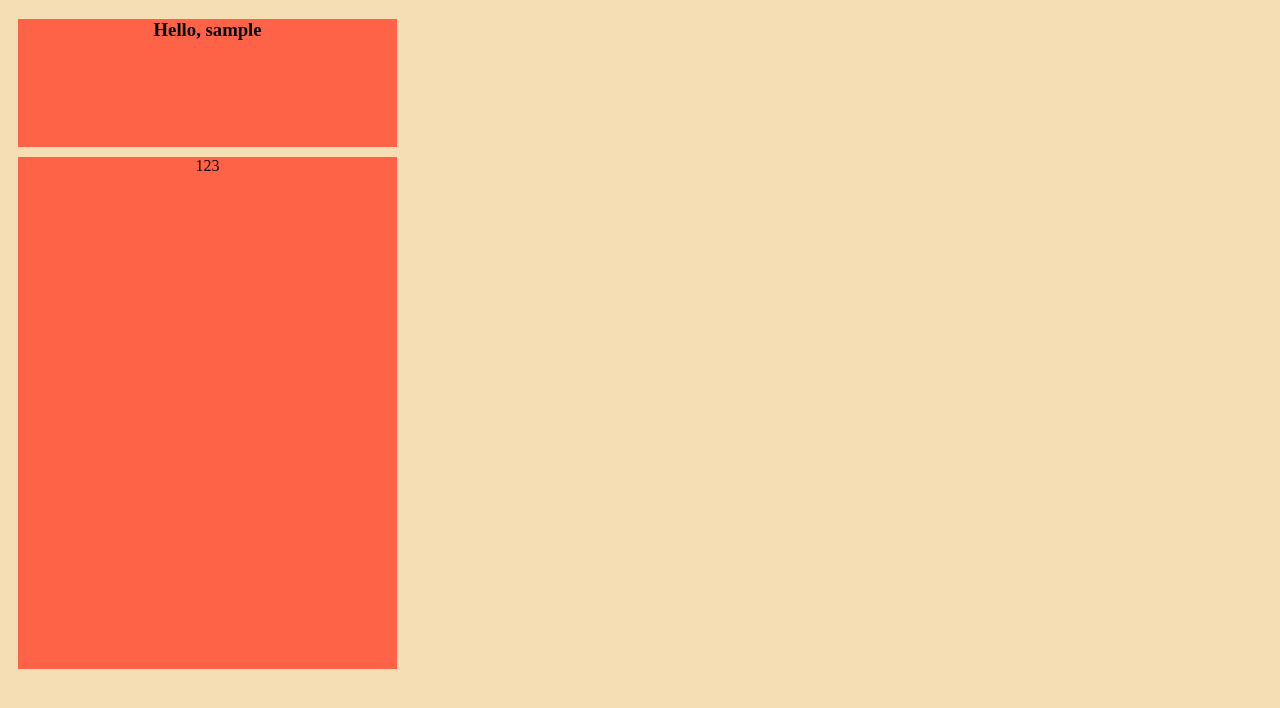
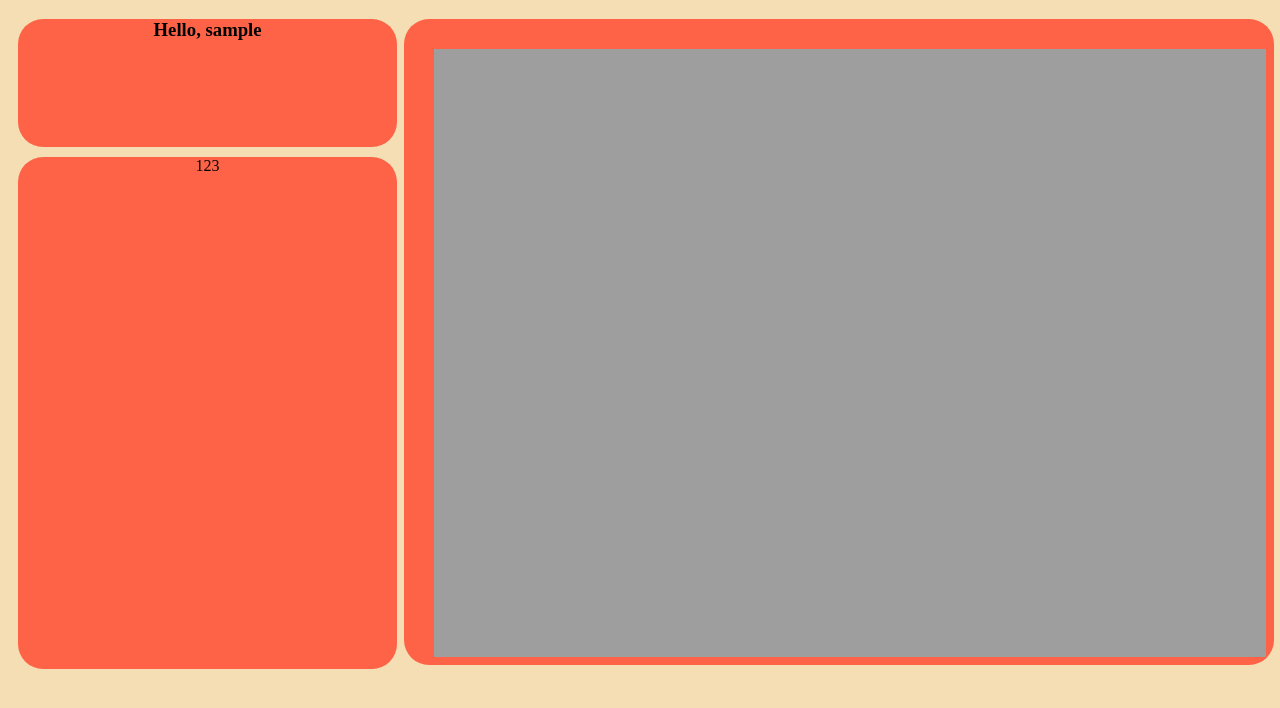
Before and after one commit to StepanShitov/ManipulatorControllerApp_Backend, a Django app: a page that uses manipulator/templates/manipulator/main_menu.html in a window 1280 px wide. Shown: the top 708 px of the page. Run offline with Django 3.2, Linux system fonts and the light colour scheme.

Commit message:
almost done with design, added camera functionality: works bad, but gonna figure out later

```diff
--- a/manipulator/templates/manipulator/main_menu.html
+++ b/manipulator/templates/manipulator/main_menu.html
@@ -1,18 +1,25 @@
 <!DOCTYPE html>
 <html>
 <head>
+    <meta name="viewport" content="width=device-width, minimum-scale=0.1">
     <style>
         .div {
-
+            margin: 10px 10px;
+            background-color: tomato;
+            text-align: center;
+            border-radius: 25px;
         }
     </style>
 </head>
 <body style="background-color: wheat;">
-    <div style=" height: 10vw; width: 30%; margin: 10px 10px; background-color:tomato; text-align: center;">
+    <div class="div" style=" height: 10vw; width: 30%;">
         <p><b><h3>Hello, {{ username }} </h3></b></p>
     </div>
-    <div style="height: 40vw; width: 30%; margin: 10px 10px; background-color:tomato; text-align: center;">
+    <div class="div" style="height: 40vw; width: 30%;">
         123
+    </div>
+    <div class="div" style="text-align: unset; position: absolute; left: 30%; top: 0; margin-left: 20px; margin-top: 19px; height: 50.5vw; width: 68vw;">
+        <img src="http://127.0.0.1:8000/manipulator/monitor/" style="margin-top: 30px; margin-left: 30px; width: 400px; height: 300px; height: 47.5vw; width: 65vw;">
     </div>
 </body>
 </html>
--- a/manipulator/urls.py
+++ b/manipulator/urls.py
@@ -1,9 +1,12 @@
 from django.contrib import admin
 from django.urls import path, include
 from . import views
+from django.http import StreamingHttpResponse
+from manipulator.camera import VideoCamera, gen
 
 urlpatterns = [
     path('', views.index, name='index'),
     path('login/', views.login, name='login'),
-    path('<username>/main_menu/', views.main_menu, name='main_menu')
+    path('<username>/main_menu/', views.main_menu, name='main_menu'),
+    path('monitor/', lambda r: StreamingHttpResponse(gen(VideoCamera()), content_type='multipart/x-mixed-replace; boundary=frame')),
 ]
--- a/manipulator/views.py
+++ b/manipulator/views.py
@@ -1,6 +1,7 @@
 from manipulator.models import User
 from django.shortcuts import render, resolve_url
-from django.http import HttpResponse
+from django.http import HttpResponse, StreamingHttpResponse
+from manipulator.camera import VideoCamera, gen
 
 
 def index(request):
```
Also changed, not shown: manipulator/camera.py (added, +20 -0 lines).
